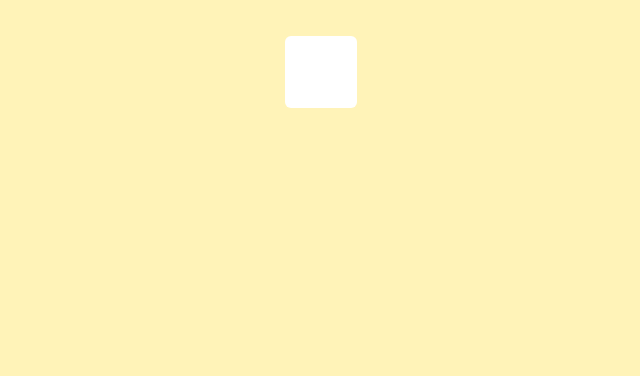
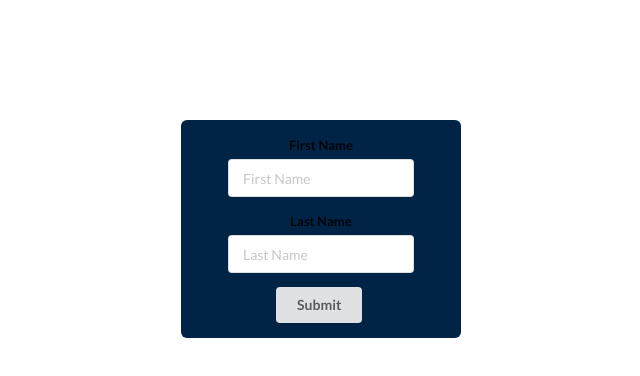
Before and after one commit to Said-cmd/NoteWise, a React (Create React App) app: page / in a window 1280 px wide. Shown: the top 376 px of the page, without its empty margins (319-959 px from the left). Built offline with nearby package versions, Linux system fonts and the light colour scheme; a web font is replaced by a local one.

Commit message:
Added more required components.

```diff
--- a/package.json
+++ b/package.json
@@ -10,6 +10,8 @@
     "react-dom": "^18.2.0",
     "react-router-dom": "^5.2.0",
     "react-scripts": "5.0.1",
+    "semantic-ui-css": "^2.4.1",
+    "semantic-ui-react": "^2.1.3",
     "web-vitals": "^2.1.4"
   },
   "scripts": {
--- a/src/components/Login.js
+++ b/src/components/Login.js
@@ -1,8 +1,22 @@
 import React from "react";
 function Login() {
     return (
-    <main>
-    </main>
+    <div className="login-holder">
+      <form class="ui form">
+        <div class="field">
+        <label>First Name</label>
+        <input
+         placeholder="First Name"
+         />
+        </div>
+        <div class="field">
+        <label>Last Name</label>
+        <input
+        placeholder="Last Name"/>
+        </div>
+        <button class="ui button" type="submit">Submit</button>
+        </form>
+        </div>
     );
 }
 export default Login;
--- a/src/index.css
+++ b/src/index.css
@@ -6,12 +6,18 @@ body {
   margin: 0;
   display: flex;
   justify-content: center;
-  background-color: hsl(50, 100%, 86%);
+  background-color: #fff;
 }
 
-main {
+div.login-holder {
   text-align: center;
-  background-color: #fff;
-  padding: 36px;
+  background-color: rgb(0, 35, 70);
   border-radius: 6px;
+  align-items: center;
+  display: flex;
+  flex-direction: column;
+  justify-content: center;
+  margin: 120px auto 10em;
+  padding: 15px;
+  width: 20em;
 }
--- a/src/index.js
+++ b/src/index.js
@@ -1,6 +1,7 @@
 import React from 'react';
 import ReactDOM from 'react-dom';
 import './index.css';
+import 'semantic-ui-css/semantic.min.css'
 import App from './components/App';
 
 ReactDOM.render(<App />, document.getElementById("root"));
```
Also changed, not shown: src/components/NewNote.js (added), src/components/Note.js (added), src/components/NoteList.js (added), 1 other file (tests, documents, lock files or other folders).
